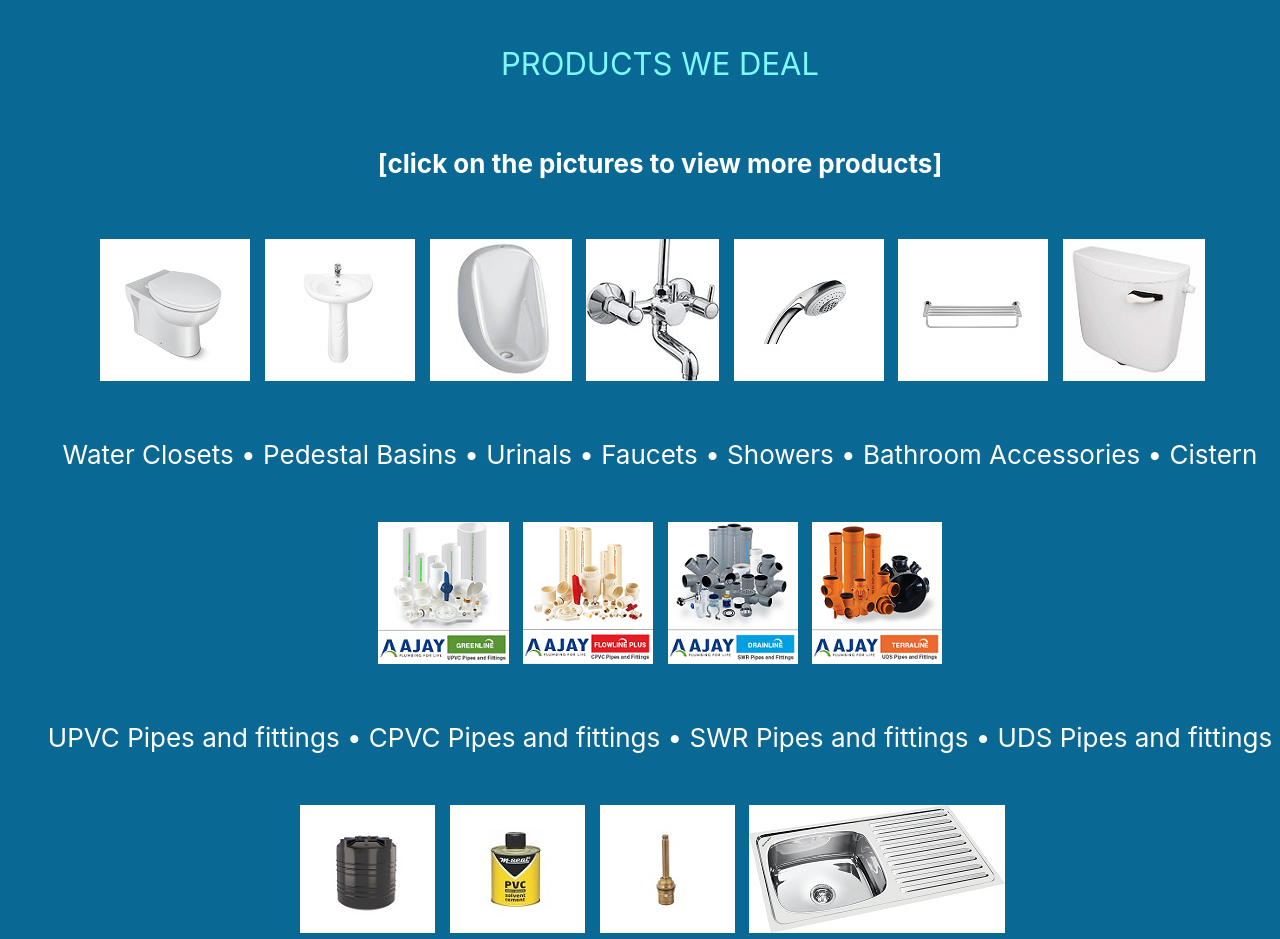
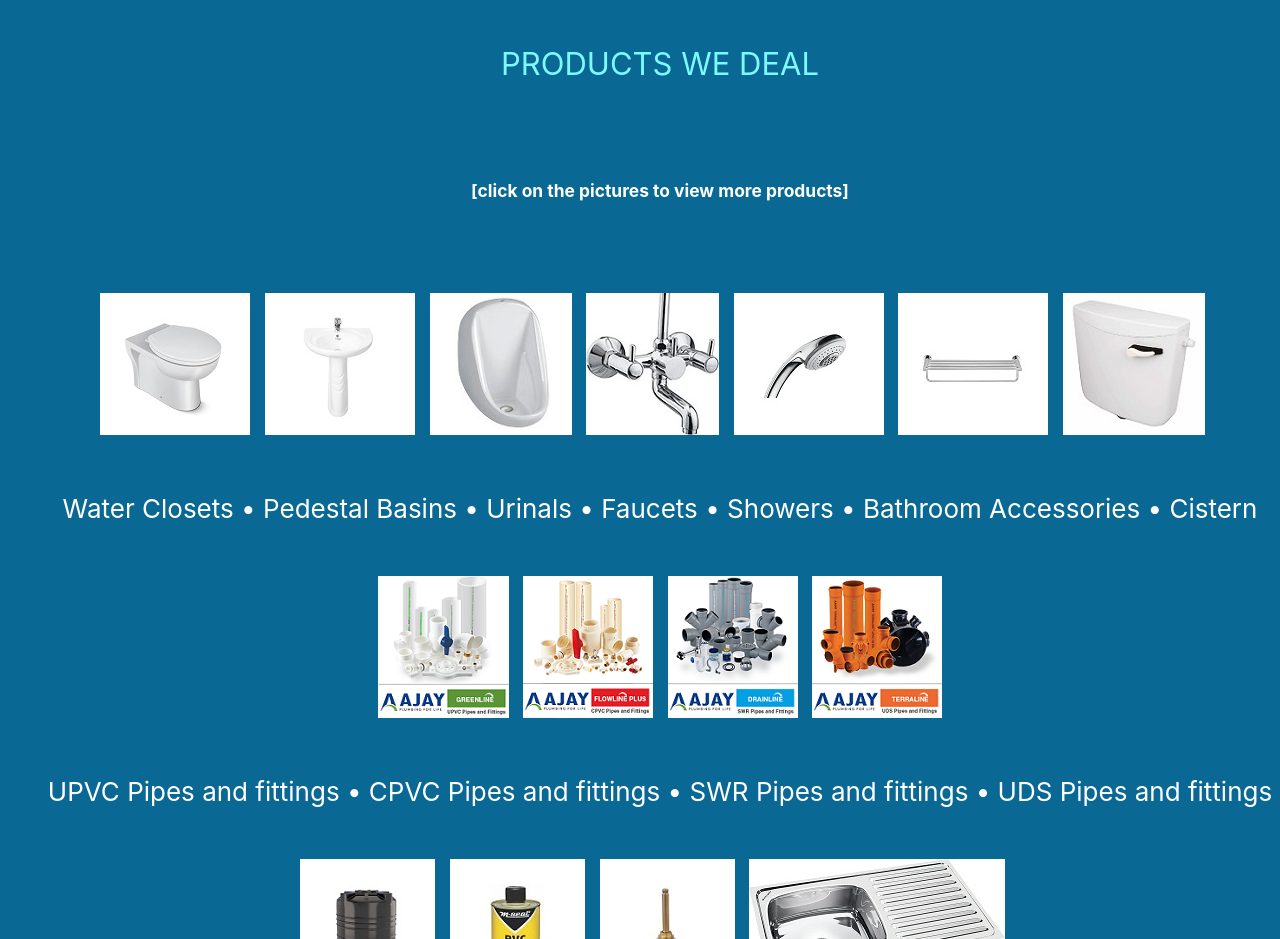
Before and after one commit to Aky006/akshay, a React (Create React App) app: page /covid in a window 1280 px wide. Shown: the part 2020-2959 px from the top of the page. Built offline with nearby package versions, Linux system fonts and the light colour scheme.

Commit message:
Update App.js

```diff
--- a/src/App.js
+++ b/src/App.js
@@ -79,7 +79,7 @@ class App extends Component {
            className="App-red">
            PRODUCTS WE DEAL
          </p>
-     <h4>[click on the pictures to view more products]</h4>
+     <p><h6>[click on the pictures to view more products]</h6></p>
          <p><a href= "closets.jpg"><img src= "Water Closets.jpg"  alt="Water Closets"  /></a> &nbsp;
          <Link to="/"><img src= "Pedestal_Basin.jpg"  alt="Pedestal_Basin" /></Link> &nbsp;
          <Link to="/"><img src= "Urinals.jpg"  alt="Urinals" /></Link> &nbsp;
```
